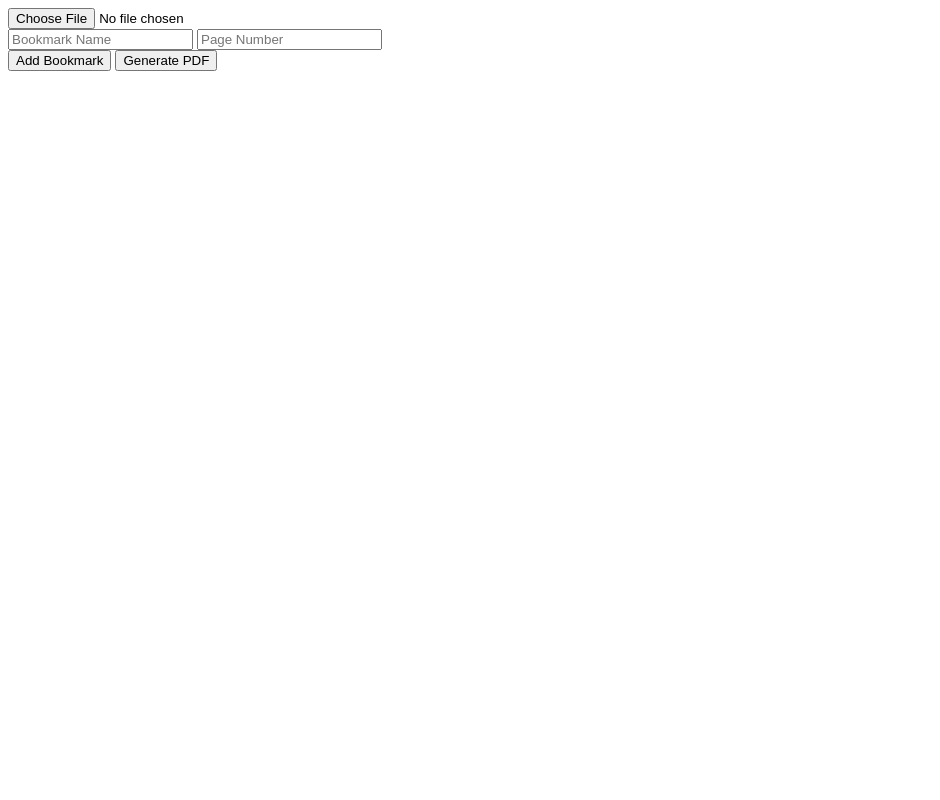
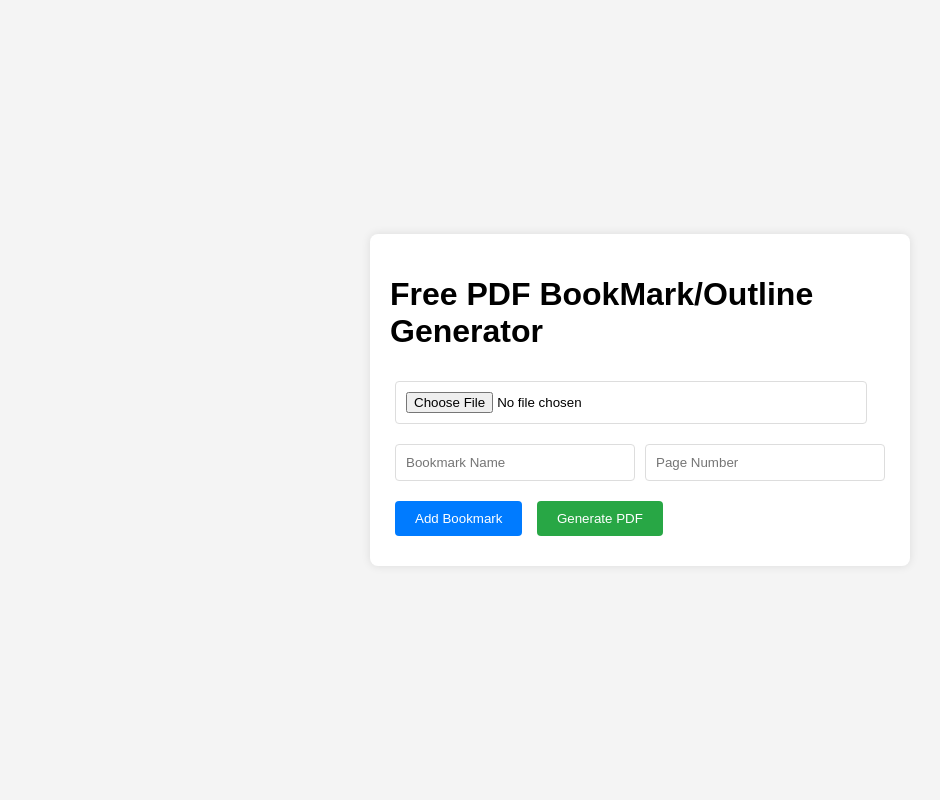
Before and after one commit to JawadurRahman/PDFBookMarkGenerator, a Flask app: page / in a window 1280 px wide. Shown: the whole page, without its empty margins (0-940 px from the left). Run offline with Flask 3, Linux system fonts and the light colour scheme.

Commit message:
added style and H1 title

```diff
--- a/templates/index.html
+++ b/templates/index.html
@@ -1,6 +1,69 @@
 <!-- index.html -->
 
+<!DOCTYPE html>
+<html lang="en">
+<head>
+    <meta charset="UTF-8">
+    <meta name="viewport" content="width=device-width, initial-scale=1.0">
+    <title>Bookmark PDF Generator</title>
+    <style>
+        body {
+            font-family: Arial, sans-serif;
+            margin: 0;
+            padding: 0;
+            background-color: #f4f4f4;
+            display: flex;
+            justify-content: center;
+            align-items: center;
+            height: 100vh;
+        }
+        #bookmarkForm {
+            background: #fff;
+            padding: 20px;
+            border-radius: 8px;
+            box-shadow: 0 0 10px rgba(0, 0, 0, 0.1);
+            max-width: 500px;
+            width: 100%;
+        }
+        input[type="file"],
+        input[type="text"],
+        input[type="number"] {
+            width: calc(50% - 10px);
+            padding: 10px;
+            margin: 10px 5px;
+            border: 1px solid #ddd;
+            border-radius: 4px;
+        }
+        input[type="file"] {
+            width: 90%;
+        }
+        #bookmarkEntries div {
+            display: flex;
+            justify-content: space-between;
+        }
+        button {
+            padding: 10px 20px;
+            margin: 10px 5px;
+            border: none;
+            border-radius: 4px;
+            background: #28a745;
+            color: #fff;
+            cursor: pointer;
+        }
+        button:hover {
+            background: #218838;
+        }
+        .add-button {
+            background: #007bff;
+        }
+        .add-button:hover {
+            background: #0056b3;
+        }
+    </style>
+</head>
+<body>
     <form id="bookmarkForm" enctype="multipart/form-data" action="/generate-pdf" method="POST">
+        <h1>Free PDF BookMark/Outline Generator</h1>
         <input type="file" name="pdfFile" accept=".pdf" required>
         <div id="bookmarkEntries">
             <div>
@@ -8,12 +71,12 @@
                 <input type="number" name="pageNumber1" placeholder="Page Number">
             </div>
         </div>
-    <button type="button" onclick="addBookmarkEntry()">Add Bookmark</button>
+        <button type="button" class="add-button" onclick="addBookmarkEntry()">Add Bookmark</button>
         <button type="submit">Generate PDF</button>
     </form>
 
     <script>
-    var index = 2
+        var index = 2;
         function addBookmarkEntry() {
             const bookmarkEntries = document.getElementById("bookmarkEntries");
             const newEntry = document.createElement("div");
@@ -21,7 +84,9 @@
                 <input type="text" name="bookmarkName${index}" placeholder="Bookmark Name">
                 <input type="number" name="pageNumber${index}" placeholder="Page Number">
             `;
-        index = index + 1
+            index++;
             bookmarkEntries.appendChild(newEntry);
         }
     </script>
+</body>
+</html>
```
Lines whose indentation alone changed are shown as unchanged.
